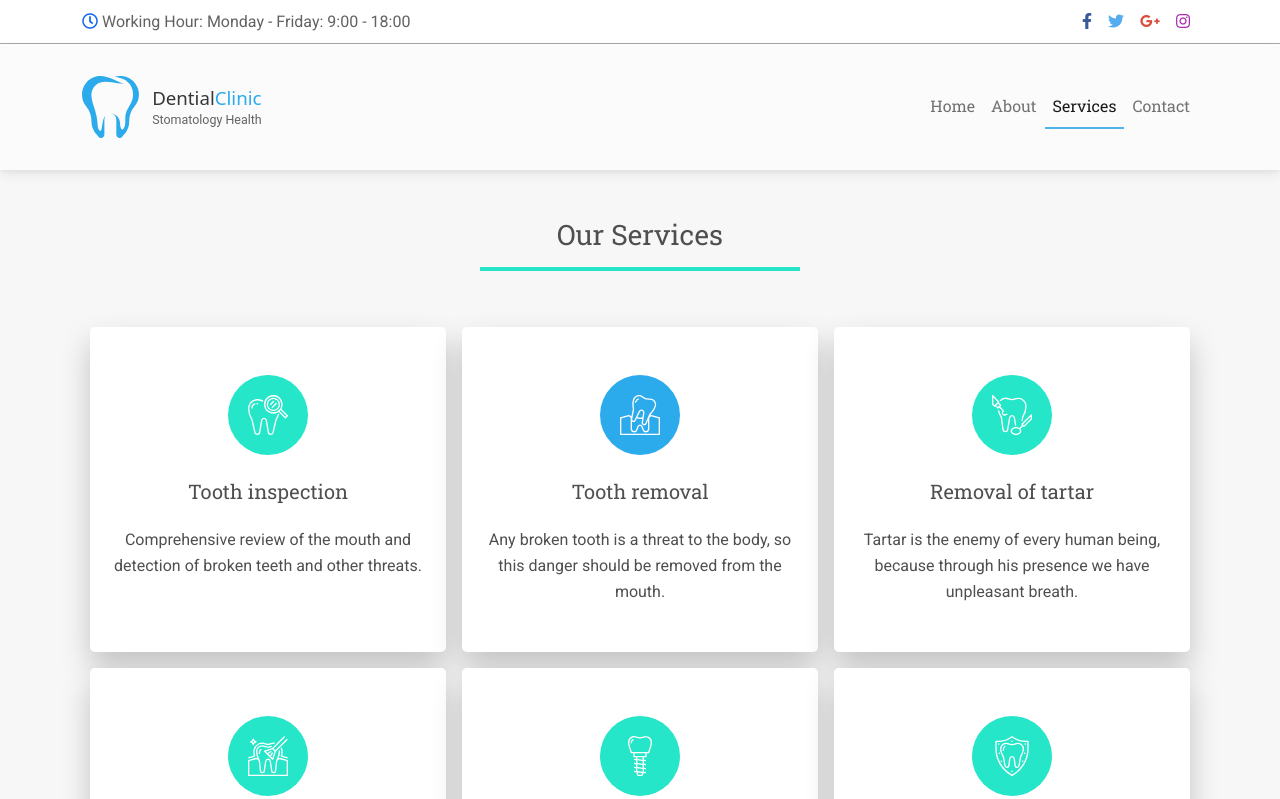
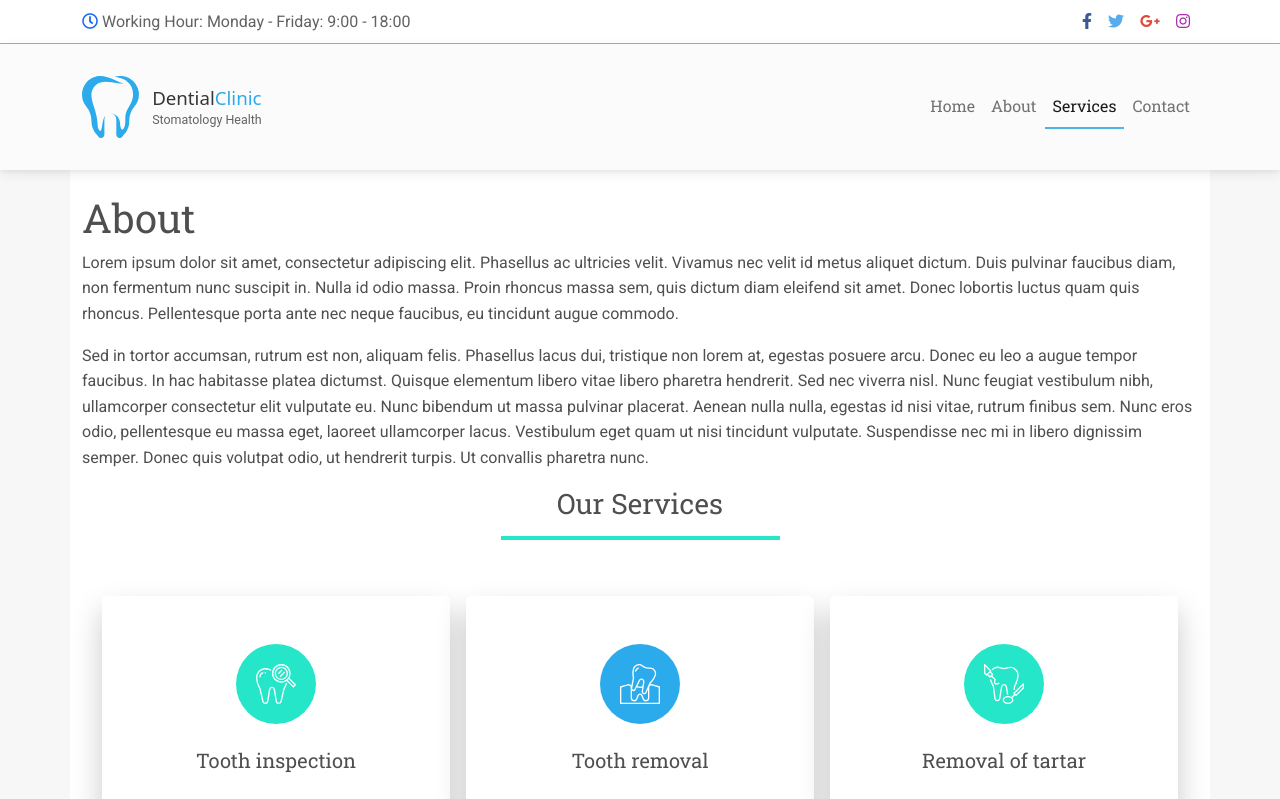
Before and after one commit to Snugge/dental-clinic, a React (Create React App) app: page /dental-clinic/Services in a window 1280 px wide. Shown: the top 799 px of the page. Built offline with nearby package versions, Linux system fonts and the light colour scheme.

Commit message:
Services adjust

```diff
--- a/src/views/Services.js
+++ b/src/views/Services.js
@@ -2,7 +2,10 @@ import React from 'react'
 
 export const Services = () => {
 	return (
-		<div className="my-5 " >
+		<div className="container content py-4" >
+			<h1>About</h1>
+			<p>Lorem ipsum dolor sit amet, consectetur adipiscing elit. Phasellus ac ultricies velit. Vivamus nec velit id metus aliquet dictum. Duis pulvinar faucibus diam, non fermentum nunc suscipit in. Nulla id odio massa. Proin rhoncus massa sem, quis dictum diam eleifend sit amet. Donec lobortis luctus quam quis rhoncus. Pellentesque porta ante nec neque faucibus, eu tincidunt augue commodo.</p>
+			<p>Sed in tortor accumsan, rutrum est non, aliquam felis. Phasellus lacus dui, tristique non lorem at, egestas posuere arcu. Donec eu leo a augue tempor faucibus. In hac habitasse platea dictumst. Quisque elementum libero vitae libero pharetra hendrerit. Sed nec viverra nisl. Nunc feugiat vestibulum nibh, ullamcorper consectetur elit vulputate eu. Nunc bibendum ut massa pulvinar placerat. Aenean nulla nulla, egestas id nisi vitae, rutrum finibus sem. Nunc eros odio, pellentesque eu massa eget, laoreet ullamcorper lacus. Vestibulum eget quam ut nisi tincidunt vulputate. Suspendisse nec mi in libero dignissim semper. Donec quis volutpat odio, ut hendrerit turpis. Ut convallis pharetra nunc.</p>
             <div className="mb-5">
                 <h3 className="text-center" >Our Services</h3>
                 <hr className="underLine w-25 mx-auto" />
```
